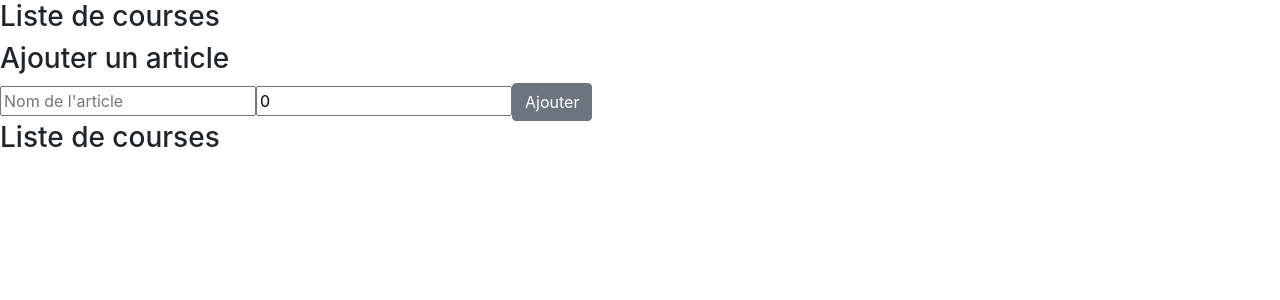
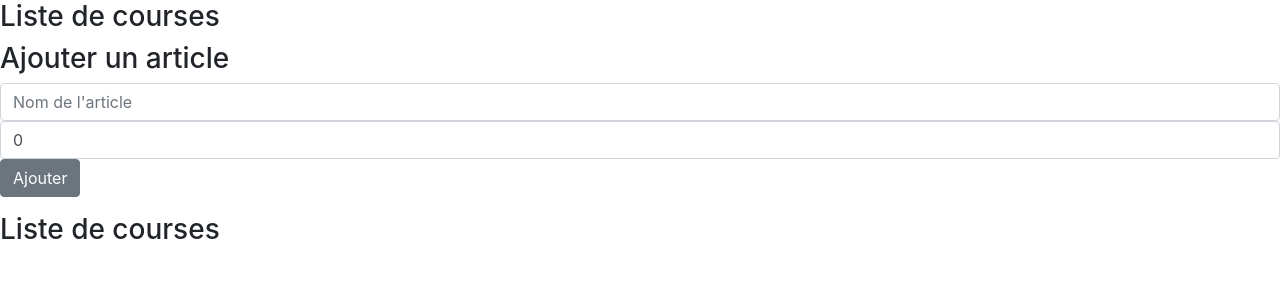
Before and after one commit to nugetchar/shoppinglist, a React (Create React App) app: page / in a window 1280 px wide. Shown: the top 300 px of the page. Built offline with nearby package versions, Linux system fonts and the light colour scheme; the HTML template or start-up script is replaced by a standard one.

Commit message:
added bootstrap

```diff
--- a/src/components/Form.js
+++ b/src/components/Form.js
@@ -15,13 +15,15 @@
          return (
              <div>
                  <h3>{this.props.formTitle}</h3>
-                 <form onSubmit={this.handleSubmit}>
+                 <form onSubmit={this.handleSubmit} className="form-group">
                      <input type="text"
                      placeholder="Nom de l'article"
+                     className="form-control"
                      value={this.state.name}
                      onChange={this.handleChangeName}/>
                      <input type="number"
                      placeholder="Quantité"
+                     className="form-control"
                      value={this.state.quantity}
                      onChange={this.handleChangeQuantity} />
                      <button type="submit" className="btn btn-secondary">Ajouter</button>
```
